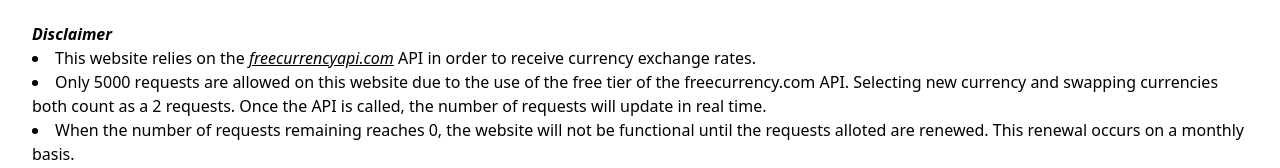
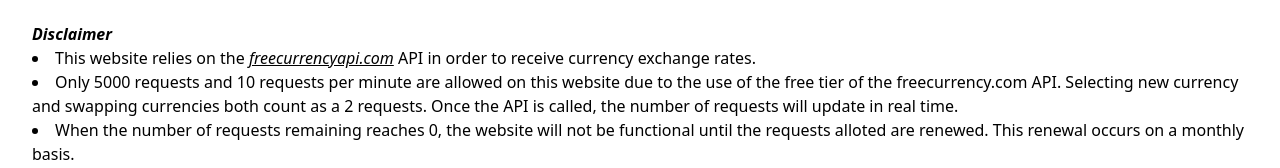
Before and after one commit to andrewperez28/Currency_Converter, a Next.js app in the folder currency_converter/: page / in a window 1280 px wide. Shown: the part 757-925 px from the top of the page. Built offline with nearby package versions, Linux system fonts and the light colour scheme; no server answers.

Commit message:
Edited Disclaimer to mention request limit rate

```diff
--- a/currency_converter/src/app/Components/Disclaimer.js
+++ b/currency_converter/src/app/Components/Disclaimer.js
@@ -16,10 +16,11 @@ export default function Disclaimer() {
         API in order to receive currency exchange rates.
       </li>
       <li>
-        Only 5000 requests are allowed on this website due to the use of the
-        free tier of the freecurrency.com API. Selecting new currency and
-        swapping currencies both count as a 2 requests. Once the API is called,
-        the number of requests will update in real time.
+        Only 5000 requests and 10 requests per minute are allowed on this
+        website due to the use of the free tier of the freecurrency.com API.
+        Selecting new currency and swapping currencies both count as a 2
+        requests. Once the API is called, the number of requests will update in
+        real time.
       </li>
       <li>
         When the number of requests remaining reaches 0, the website will not be
```
